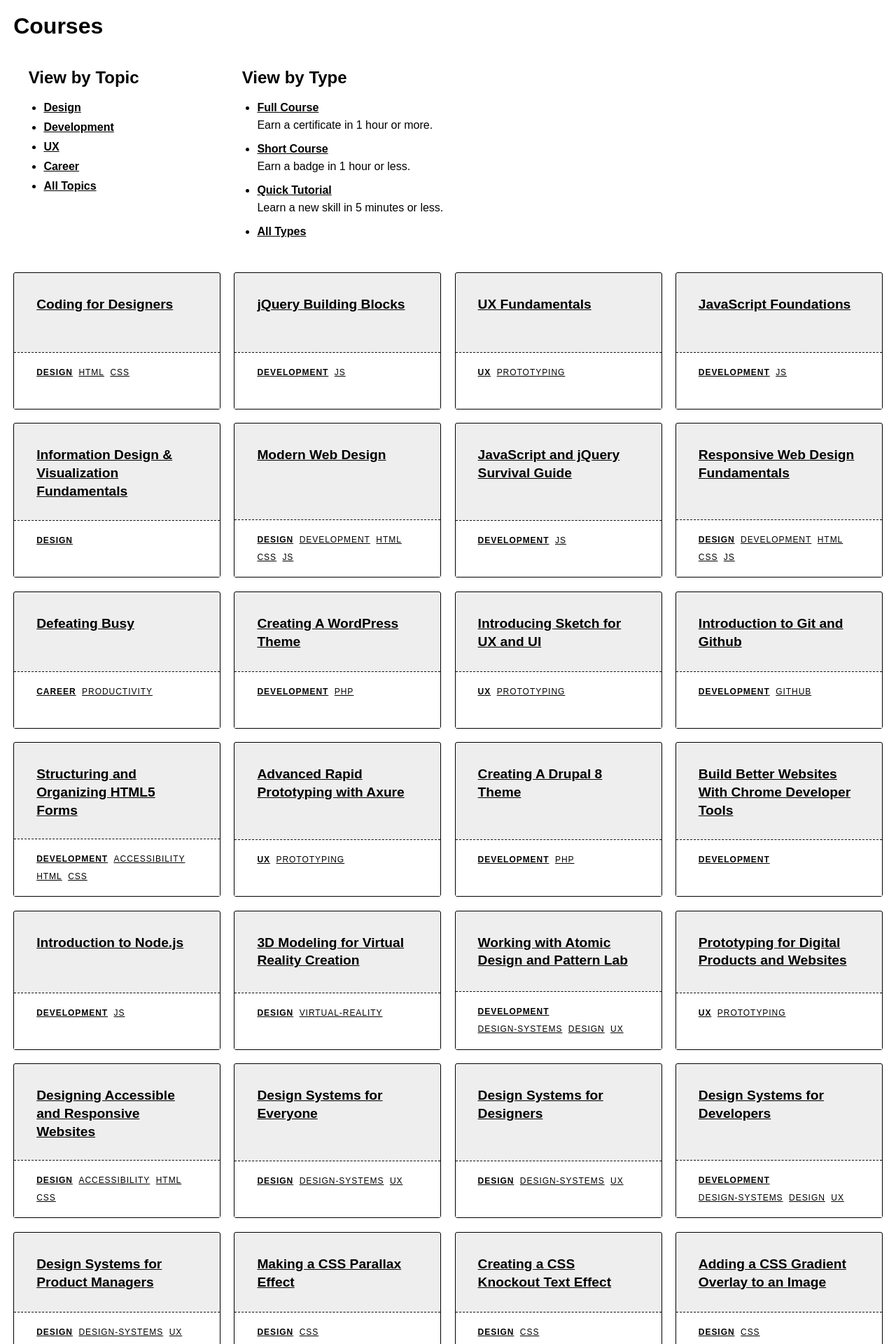
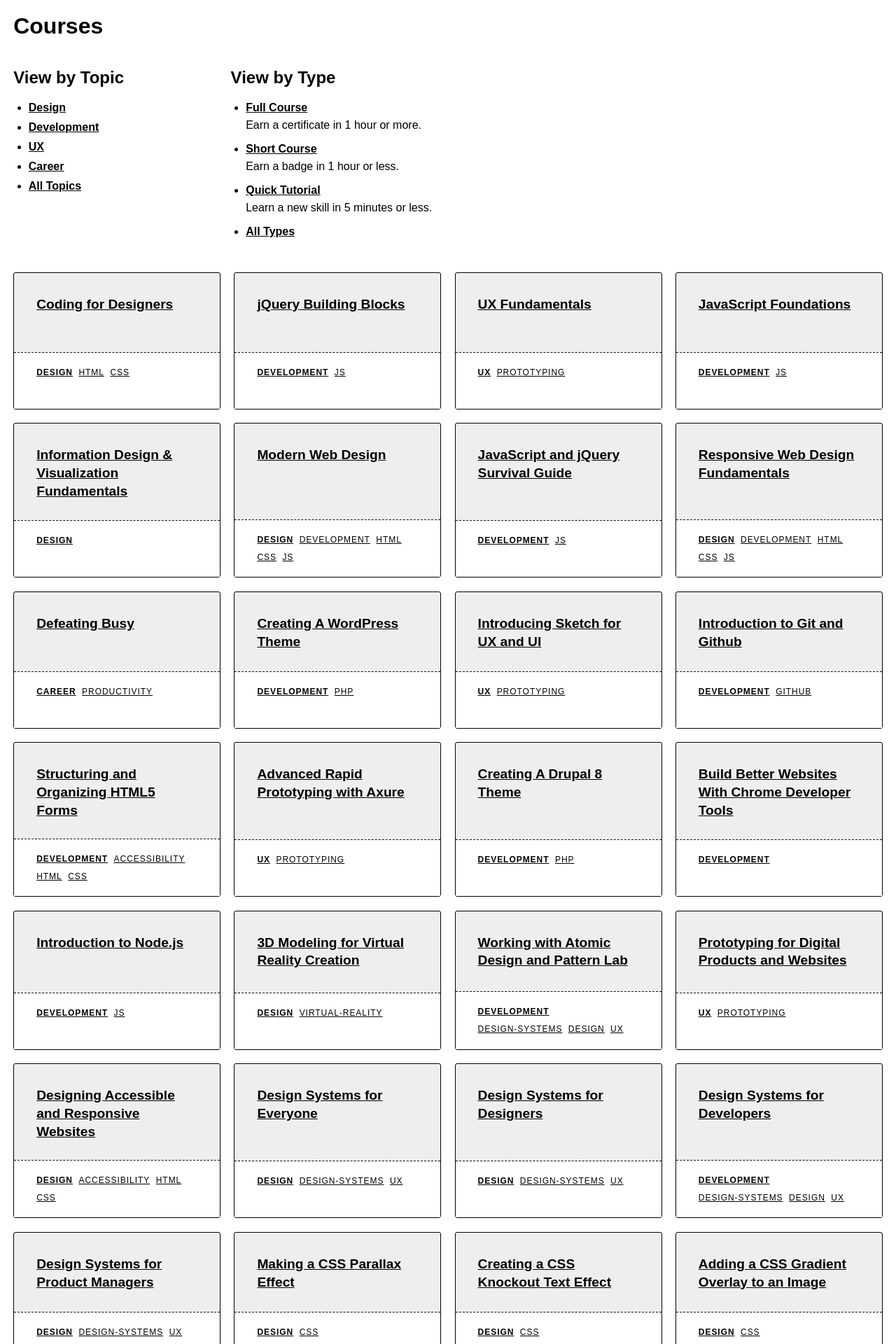
Before and after one commit to andrewpmiller/navigation-prototype, a Jekyll site: the page built from index.html, in a window 1280 px wide. Shown: the top 1920 px of the page at 70% size. Built offline with Jekyll 4.4.1, drawn with Linux system fonts in a browser that asks for light colours.

Commit message:
Update style
- Remove duplicate spacing

```diff
--- a/css/main.css
+++ b/css/main.css
@@ -36,7 +36,6 @@ a {
 nav {
   display: grid;
   grid-template-columns: repeat(auto-fill, minmax(18rem, 1fr));
-  padding-left: 1.35rem;
 }
 
 nav ul {
```
